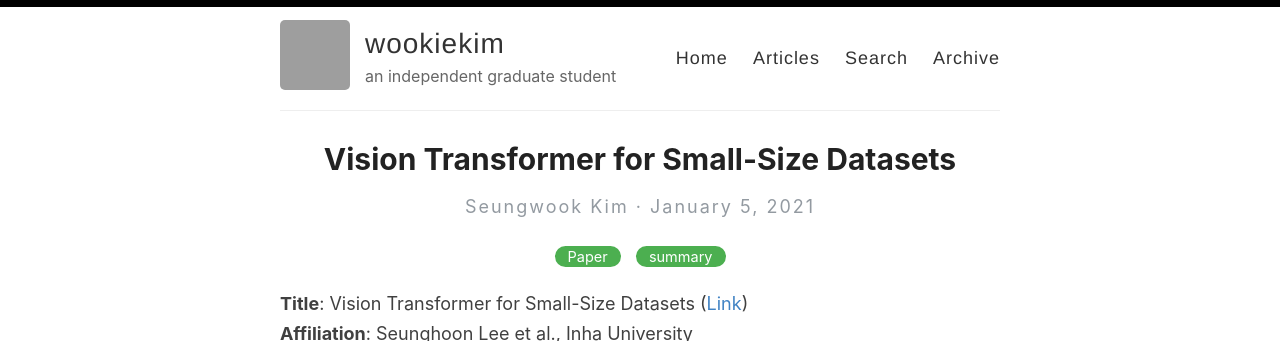
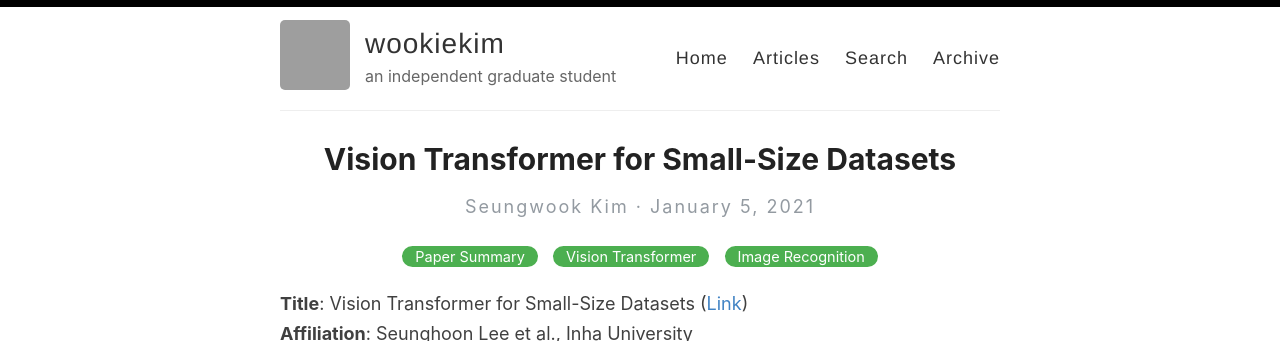
Before and after one commit to wookiekim/previous_website, a Jekyll site: the page built from _posts/2021-01-05-.md, in a window 1280 px wide and 900 px high, cut to the strip 0-341 px from the top of the window. Built offline with Jekyll 4.4.1, drawn with Linux system fonts in a browser that asks for light colours; the list of posts is cut into pages by our own code; comment, search, counter and statistics services are not loaded; grey boxes are pictures that could not be loaded.

Commit message:
Update 2021-01-05-.md

```diff
--- a/_posts/2021-01-05-.md
+++ b/_posts/2021-01-05-.md
@@ -1,7 +1,7 @@
 ---
 layout: post
 title: Vision Transformer for Small-Size Datasets
-categories: Paper summary
+categories: ['Paper Summary', 'Vision Transformer', 'Image Recognition']
 ---
 
 **Title**: Vision Transformer for Small-Size Datasets ([Link](https://arxiv.org/pdf/2112.13492v1.pdf)) \
```
